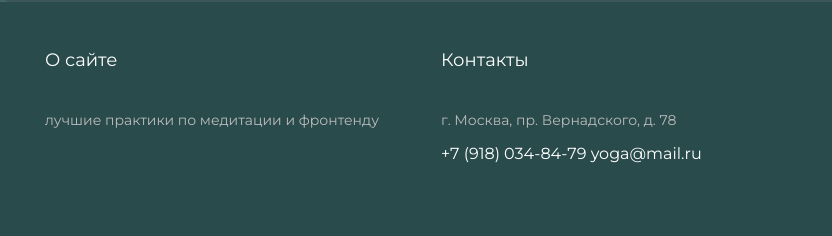
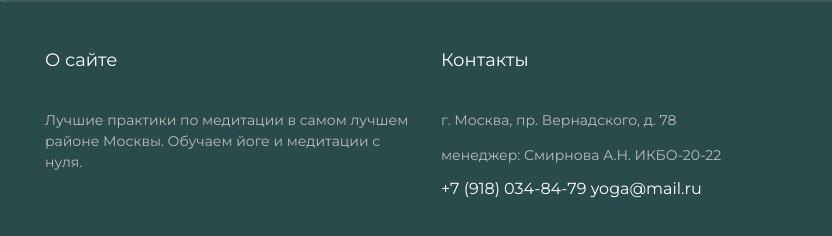
Before and after one commit to asmmirnova/kursach_rkchir, a plain HTML site: page catalog.html in a window 1280 px wide. Shown: the part 1059-1295 px from the top of the page, 0-832 px from the left. Drawn offline with Linux system fonts and the light colour scheme.

Commit message:
Update catalog.html

```diff
--- a/catalog.html
+++ b/catalog.html
@@ -53,7 +53,7 @@
            <div class="footer-col">
                 <h4>О сайте</h4>
                 <p class="example_1">
-                  лучшие практики по медитации и фронтенду
+                    Лучшие практики по медитации в самом лучшем районе Москвы. Обучаем йоге и медитации с нуля.
                 </p>
             </div>
             <div class="footer-col">
@@ -61,7 +61,12 @@
                 <p class="adress">
                     г. Москва, пр. Вернадского, д. 78
                 </p>
-              <a href="tel:+79180348479" id="contacts">+7 (918) 034-84-79</a>
+                <p class="adress">
+                    менеджер: Смирнова А.Н. ИКБО-20-22
+                </p>
+                <a
+                href="tel:+79180348479" id="contacts">+7 (918) 034-84-79
+                </a>
 
                 <a href="mailto:yoga@mail.ru" id="contacts">yoga@mail.ru</a>
 
```
Lines whose indentation alone changed are shown as unchanged.
